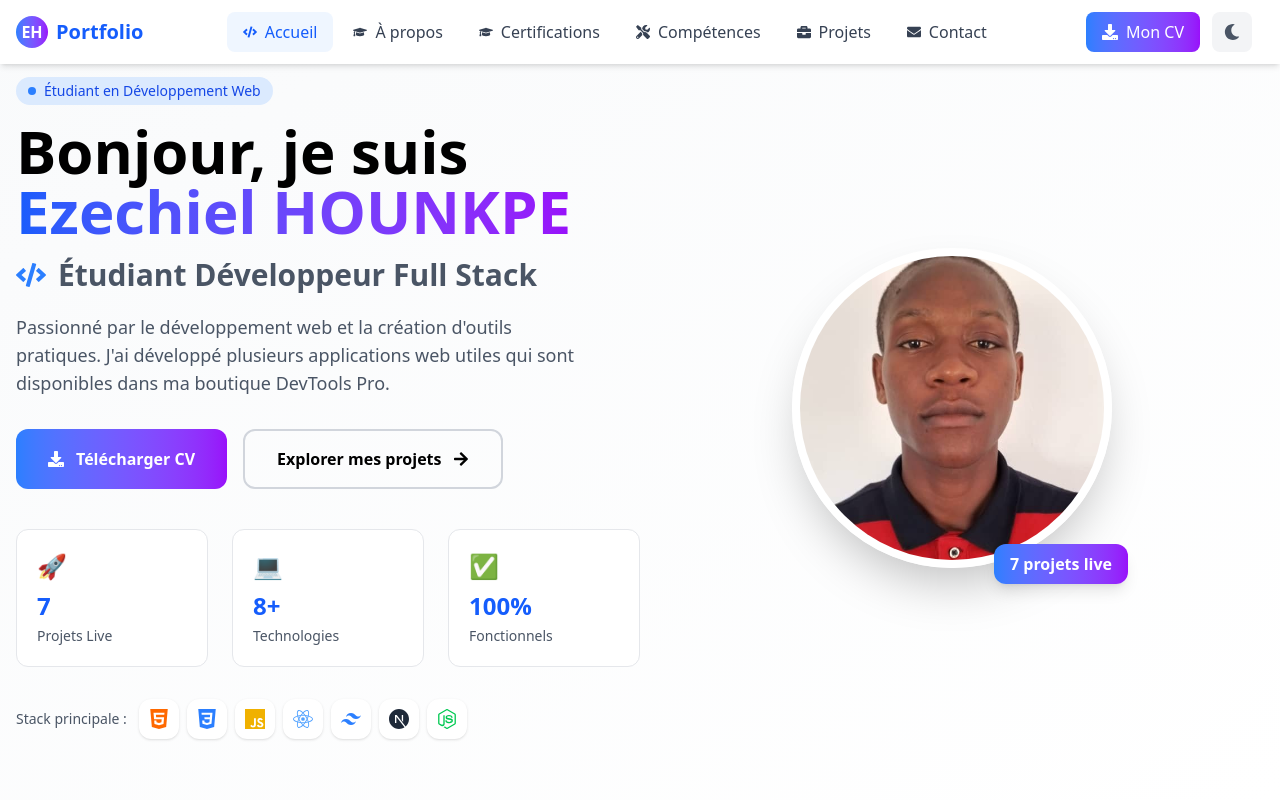
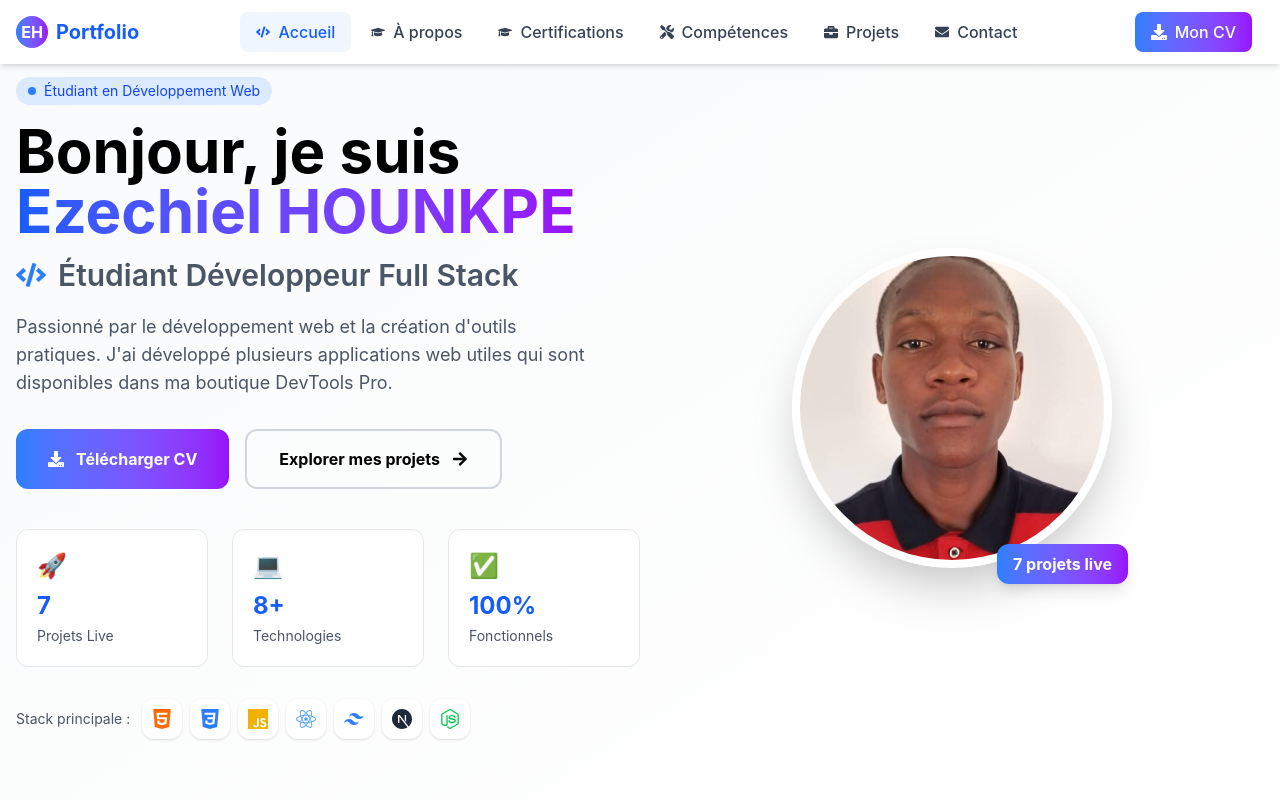
Before and after one commit to ezechielben06/portfolio_pro, a React (Vite) app: page / in a window 1280 px wide. Shown: the top 800 px of the page. Built offline with nearby package versions, Linux system fonts and the light colour scheme.

Commit message:
mise à jour technique

```diff
--- a/package.json
+++ b/package.json
@@ -19,18 +19,20 @@
     "react": "^19.1.1",
     "react-dom": "^19.1.1",
     "react-icons": "^5.5.0",
-    "react-router-dom": "^7.8.0",
-    "tailwindcss": "^4.1.12"
+    "react-router-dom": "^7.8.0"
   },
   "devDependencies": {
     "@eslint/js": "^9.33.0",
     "@types/react": "^19.1.10",
     "@types/react-dom": "^19.1.7",
     "@vitejs/plugin-react": "^5.0.0",
+    "autoprefixer": "^10.4.24",
     "eslint": "^9.33.0",
     "eslint-plugin-react-hooks": "^5.2.0",
     "eslint-plugin-react-refresh": "^0.4.20",
     "globals": "^16.3.0",
+    "postcss": "^8.5.6",
+    "tailwindcss": "^4.2.0",
     "vite": "^7.1.2"
   }
 }
--- a/src/App.jsx
+++ b/src/App.jsx
@@ -602,6 +602,10 @@
     },
   ];
 
+  const toggleDarkMode = () => {
+  setIsDarkMode(!isDarkMode);
+};
+
   // 🎯 GESTION DU MODE SOMBRE/CLAIR
   useEffect(() => {
     localStorage.setItem("portfolio-theme", JSON.stringify(isDarkMode));
@@ -652,10 +656,9 @@
     };
   }, [isDarkMode]);
 
-  // 🎯 FONCTIONS
-  const toggleDarkMode = () => {
-    setIsDarkMode(!isDarkMode);
-  };
+  // 🎯 FONCTIONS - CORRIGER LA FONCTION
+
+
 
   const scrollToTop = () => {
     window.scrollTo({ top: 0, behavior: "smooth" });
@@ -1193,20 +1196,6 @@
               <FaDownload className="mr-2" />
               Mon CV
             </button>
-
-            {/* Toggle Mode Sombre */}
-            <button
-              onClick={toggleDarkMode}
-              className="w-10 h-10 rounded-lg bg-gray-100 dark:bg-slate-800 flex items-center justify-center hover:bg-gray-200 dark:hover:bg-slate-700 transition-colors"
-              aria-label="Changer de thème"
-            >
-              {isDarkMode ? (
-                <FaSun className="text-yellow-500" />
-              ) : (
-                <FaMoon className="text-gray-600" />
-              )}
-            </button>
-
             {/* Menu Mobile */}
             <button
               onClick={() => setIsMobileMenuOpen(!isMobileMenuOpen)}
@@ -2077,7 +2066,10 @@
           {/* Barre du bas avec copyright et mentions légales */}
           <div className="flex flex-col md:flex-row justify-between items-center text-sm text-gray-400">
             <div className="flex items-center space-x-4 mb-4 md:mb-0">
-              <p>© {currentYear} Ezechiel HOUNKPE. Tous droits réservés. Cotonou BENIN</p>
+              <p>
+                © {currentYear} Ezechiel HOUNKPE. Tous droits réservés. Cotonou
+                BENIN
+              </p>
             </div>
 
             <div className="flex flex-wrap justify-center gap-4 md:gap-6">
--- a/src/index.css
+++ b/src/index.css
@@ -1,5 +1,6 @@
 @import "tailwindcss";
 @tailwind utilities;
+
 
 @layer base {
   html {
```
Also changed, not shown: 1 other file (tests, documents, lock files or other folders).
